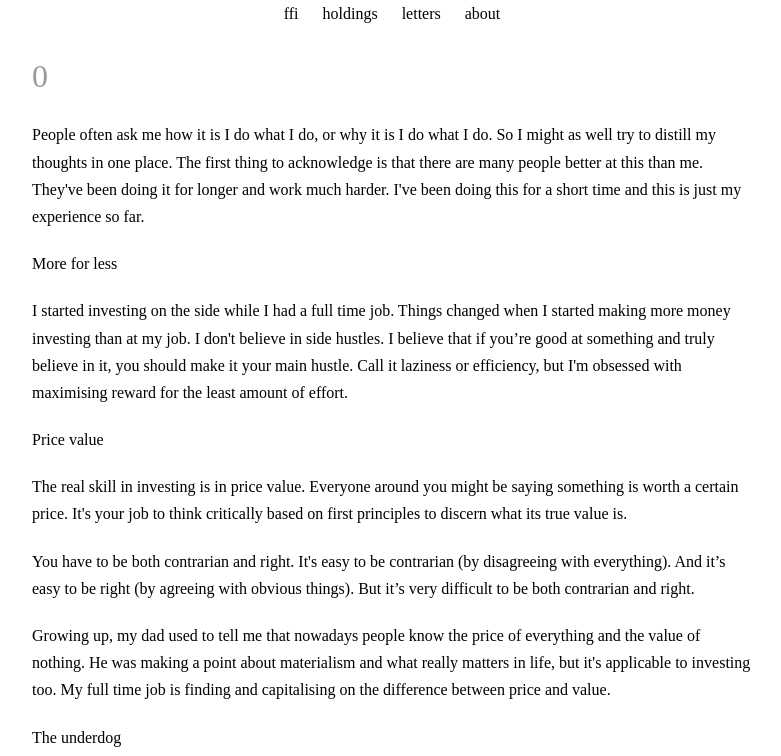
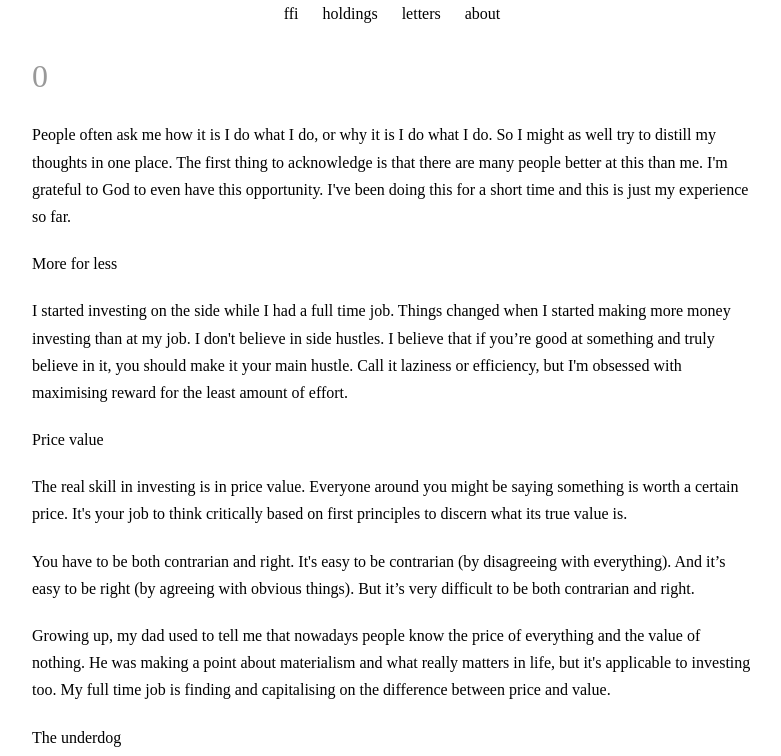
Before and after one commit to abcwatch123/my-fund-site, a plain HTML site: page letter-0.html in a window 1280 px wide. Shown: the part 44-800 px from the top of the page, without its empty margins (248-1029 px from the left). Drawn offline with Linux system fonts and the light colour scheme.

Commit message:
Edits made in VS Code

```diff
--- a/letter-0.html
+++ b/letter-0.html
@@ -122,7 +122,7 @@
 
   <h1>0</h1>
 
-  <p>People often ask me how it is I do what I do, or why it is I do what I do. So I might as well try to distill my thoughts in one place. The first thing to acknowledge is that there are many people better at this than me. They've been doing it for longer and work much harder. I've been doing this for a short time and this is just my experience so far.</p>
+  <p>People often ask me how it is I do what I do, or why it is I do what I do. So I might as well try to distill my thoughts in one place. The first thing to acknowledge is that there are many people better at this than me. I'm grateful to God to even have this opportunity. I've been doing this for a short time and this is just my experience so far.</p>
 
   <p>More for less</p>
 
```
